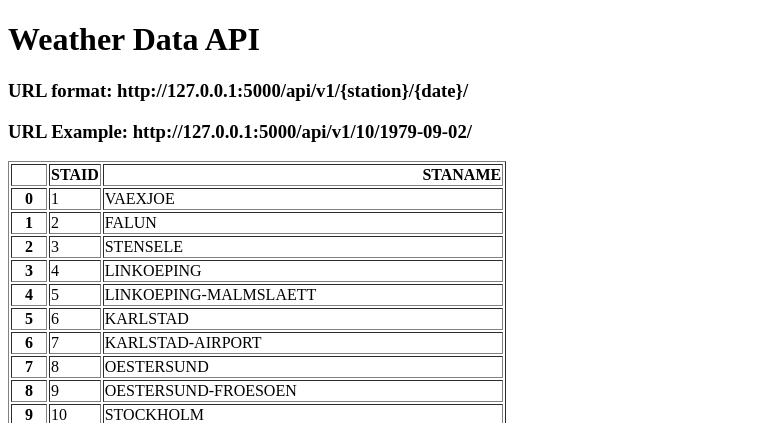
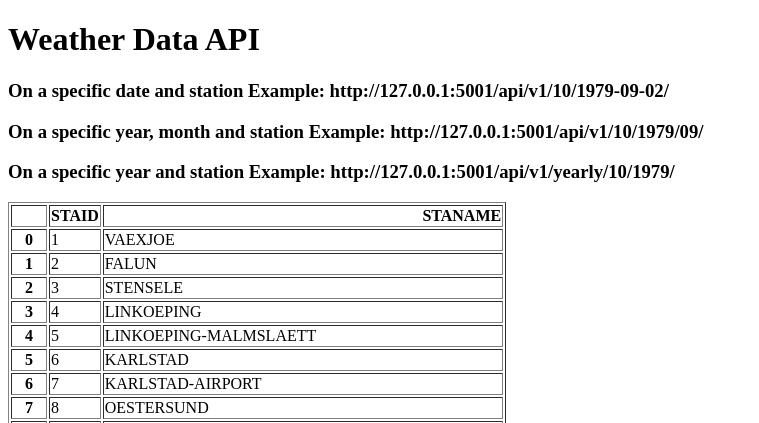
Before and after one commit to drakshit/weather-api, a Flask app: page / in a window 1280 px wide. Shown: the top 423 px of the page, without its empty margins (0-759 px from the left). Run offline with Flask 3, Linux system fonts and the light colour scheme.

Commit message:
Updated API endpoint for specific year, month & station

```diff
--- a/main.py
+++ b/main.py
@@ -1,33 +1,78 @@
-from flask import Flask, render_template
+import json
 import pandas as pd
+from flask import render_template, Flask
+
+PORT = 5001
 
 df = pd.read_csv("data_small/stations.txt", skiprows=17)
 headers = df.columns
 sta_id = headers[0]
 sta_name = headers[1]
-station_info = df[[sta_id,sta_name]]
+station_info = df[[sta_id, sta_name]]
 
-def read_file(station_id, date):
+
+def read_file(station_id, date=None, year=None, month=None):
     file_name = f"data_small/TG_STAID{str(station_id).zfill(6)}.txt"
     df_tg = pd.read_csv(file_name, skiprows=20, parse_dates=["    DATE"])
-    min_temp = df_tg.loc[df_tg["    DATE"] == date]['   TG']
-    return int(min_temp.squeeze()) / 10
+
+    if date is not None:
+        temp = df_tg.loc[(df_tg[' Q_TG'] < 3) & (df_tg["    DATE"] == date)]["   TG"]
+        return int(temp.squeeze()) / 10
+    elif year is not None and month is None:
+        df_tg["    DATE"] = df_tg["    DATE"].astype(str)
+        temp = df_tg.loc[(df_tg[' Q_TG'] < 3) & (df_tg["    DATE"].str.startswith(year))][["    DATE", "   TG"]]
+        response = temp.to_json(orient="records")
+        return response
+    elif year is not None and month is not None:
+        yr_m = f"{year}-{month}"
+        df_tg["    DATE"] = df_tg["    DATE"].astype(str)
+        temp = pd.DataFrame(df_tg.loc[(df_tg[' Q_TG'] < 3) & (df_tg["    DATE"].str.startswith(yr_m))][['   TG', '    DATE']])
+        response = temp.to_json(orient="records")
+        return response
 
 app = Flask(__name__)
 
+
 @app.route("/")
 def home():
-    return render_template("home.html", data=station_info.to_html())
+    return render_template("home.html", data=station_info.to_html(), port=PORT)
 
 
-# API route
+# API route for stations
+@app.route("/api/v1/<station>/")
+def api_stations(station):
+    file_name = f"data_small/TG_STAID{str(station).zfill(6)}.txt"
+    df_tg = pd.read_csv(file_name, skiprows=20, parse_dates=["    DATE"])
+    result = df_tg.to_dict(orient="records")
+    return result
+
+
+# API route for specific station on specific date
 @app.route("/api/v1/<station>/<date>/")
-def api(station, date):
+def api_date(station, date):
     station_name = df.loc[df[sta_id] == int(station)][sta_name].squeeze().strip()
-    temperature = read_file(station,date)
+    temperature = read_file(station, date=date)
     response = {"station": station_name, "date": date, "temperature": temperature}
     return response
 
 
+# API route for a specific station on a specific year
+@app.route("/api/v1/yearly/<station>/<year>/")
+def api_year(station, year):
+    station_name = df.loc[df[sta_id] == int(station)][sta_name].squeeze().strip()
+    temperature = read_file(station, year=year)
+    response = {"station": station_name, "yyyy": year, "temperature": json.loads(temperature)}
+    return response
+
+
+# API route for a specific station on a specific year/month
+@app.route("/api/v1/<station>/<year>/<month>/")
+def api_year_month(station, year, month):
+    station_name = df.loc[df[sta_id] == int(station)][sta_name].squeeze().strip()
+    temperature = read_file(station, year=year, month=month)
+    response = {"station": station_name, "yyyy-mm": year+'-'+month, "temperature": json.loads(temperature)}
+    return response
+
+
 if __name__ == "__main__":
-    app.run(debug=True, port=5001)
+    app.run(debug=True, port=PORT)
--- a/templates/home.html
+++ b/templates/home.html
@@ -6,8 +6,9 @@
 </head>
 <body>
 <h1>Weather Data API</h1>
-<h3>URL format: http://127.0.0.1:5000/api/v1/{station}/{date}/</h3>
-<h3>URL Example: http://127.0.0.1:5000/api/v1/10/1979-09-02/</h3>
+<h3>On a specific date and station Example: http://127.0.0.1:{{port}}/api/v1/10/1979-09-02/</h3>
+<h3>On a specific year, month and station Example: http://127.0.0.1:{{port}}/api/v1/10/1979/09/</h3>
+<h3>On a specific year and station Example: http://127.0.0.1:{{port}}/api/v1/yearly/10/1979/</h3>
 <div>
     {{data | safe}}
 </div>
```
